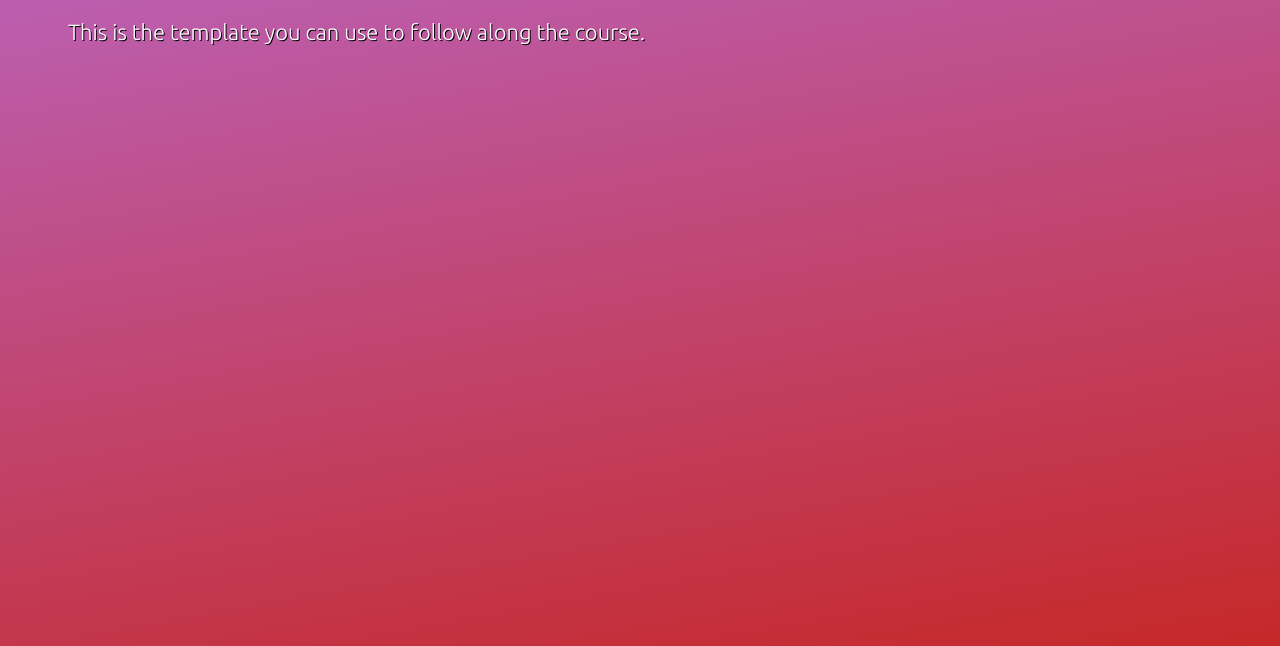
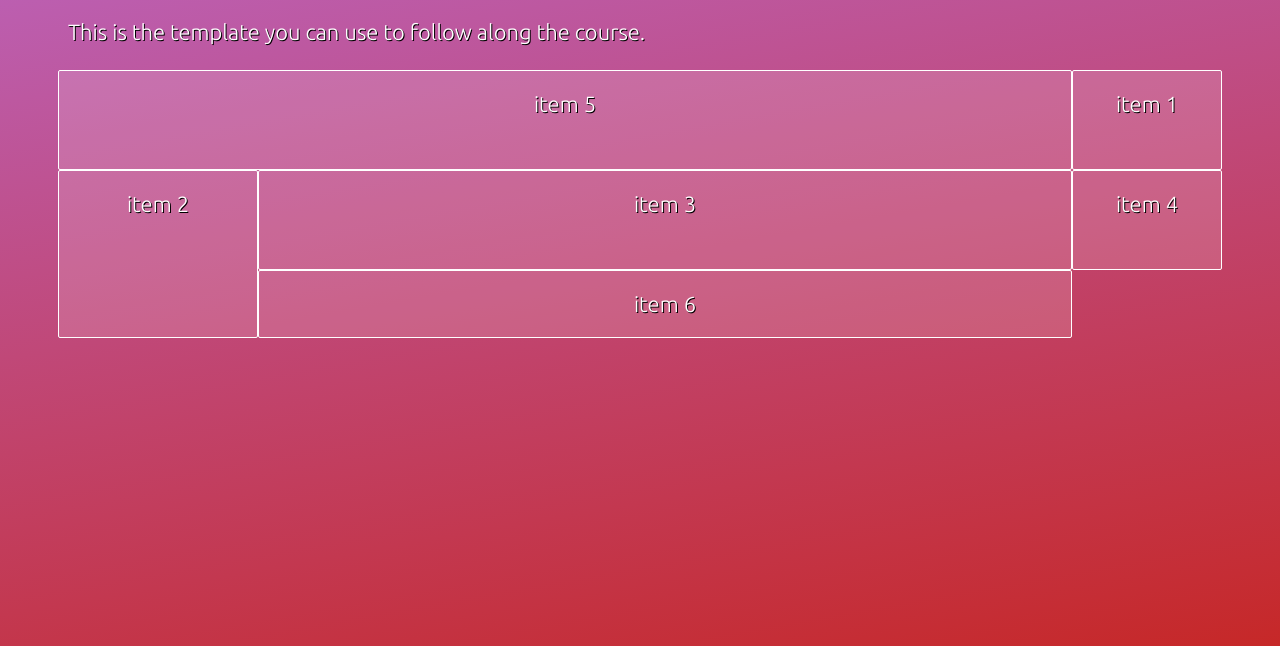
Before and after one commit to PeterElGassar/CSS-Grid-Course-Implementation, a plain HTML site: page index.html in a window 1280 px wide. Shown: the part 154-800 px from the top of the page. Drawn offline with Linux system fonts and the light colour scheme.

Commit message:
arrange grid items

```diff
--- a/css/main.css
+++ b/css/main.css
@@ -1 +1,24 @@
 /* Put your code here */
+.grid{
+ display: grid;
+
+ /* grid-template-rows:100px 200px 100px;
+ grid-template-columns:100px auto 200px; */
+ grid-template: 100px 100px/200px auto 150px;;
+}
+
+
+/* Arrange Grid item */
+.grid div:nth-child(2){
+grid-row:2/4 ;
+grid-column:1/2 ;
+}
+
+
+
+.grid div:nth-child(5){
+grid-row-start: 1;
+grid-row-end: 1;
+grid-column-start: 1;
+grid-column-end: 3;
+}
--- a/index.html
+++ b/index.html
@@ -10,5 +10,13 @@
   <body>
     <h2>Ultimate CSS Grid Course</h2>
     <p>This is the template you can use to follow along the course.</p>
+  <div class="grid">
+    <div>item 1</div>
+    <div>item 2</div>
+    <div>item 3</div>
+    <div>item 4</div>
+    <div>item 5</div>
+    <div>item 6</div>
+  </div>
   </body>
 </html>
```
